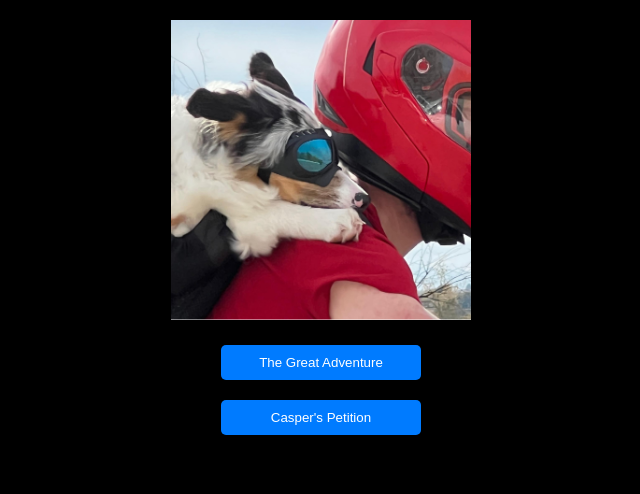
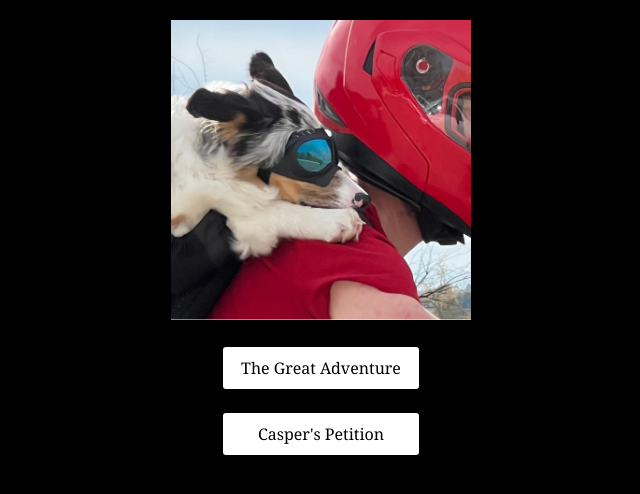
Before and after one commit to kimmerandcasper/kimmerandcasper.github.io, a plain HTML site: page index.html in a window 1280 px wide. Shown: the part 114-608 px from the top of the page, without its empty margins (319-959 px from the left). Drawn offline with Linux system fonts and the light colour scheme.

Commit message:
Add initial project files including editor's picture and HTML files "updated index.html look"

```diff
--- a/index.html
+++ b/index.html
@@ -22,14 +22,17 @@
             width: 200px; /* Width of the buttons */
             padding: 10px; /* Button padding */
             margin: 20px auto; /* Margin for top/bottom and auto centers horizontally */
-            background-color: #007BFF; /* Background color */
-            color: white; /* Text color */
-            border: none; /* No borders */
+            background-color: white; /* Background color changed to white */
+            color: black; /* Text color changed to black */
+            border: 2px solid black; /* Added black border for better visibility */
             border-radius: 5px; /* Rounded corners */
             cursor: pointer; /* Pointer cursor on hover */
+            font-family: Georgia, serif; /* Ensuring the font is Georgia */
+            font-size: 100%; /* Adjust font size as needed */
         }
         button:hover {
-            background-color: #0056b3; /* Darker background on hover */
+            background-color: #f8f8f8; /* Slightly lighter background on hover for a subtle effect */
+            border-color: #333; /* Slightly darker border on hover */
         }
     </style>
 </head>
```
